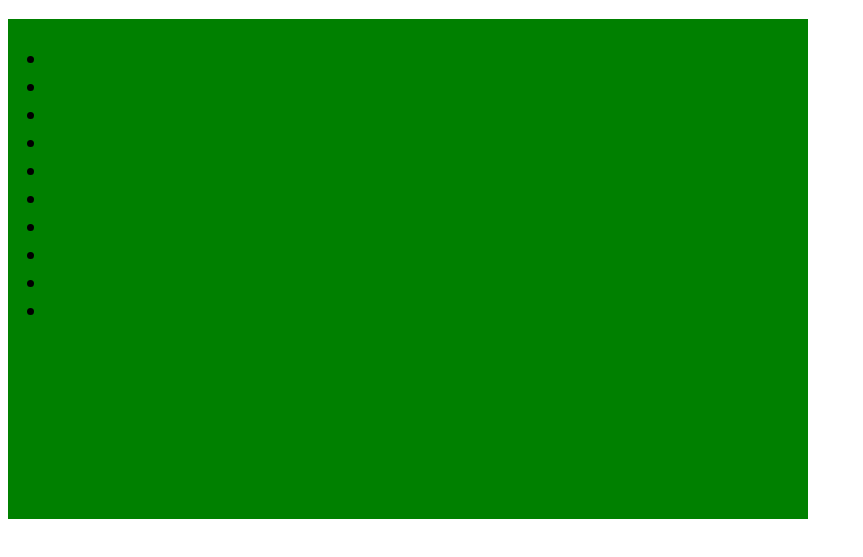
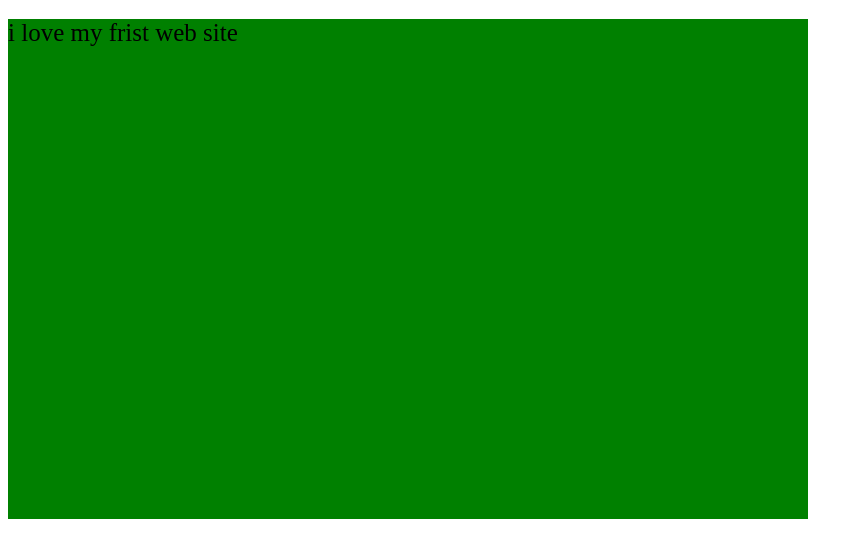
Before and after one commit to afjal01911/my-frist-web, a plain HTML site: page index.html in a window 1280 px wide. Shown: the part 61-618 px from the top of the page, without its empty margins (0-863 px from the left). Drawn offline with Linux system fonts and the light colour scheme.

Commit message:
Update index.html

```diff
--- a/index.html
+++ b/index.html
@@ -15,18 +15,7 @@
         <div class="second">second</div>
         <div class="thrid">thrid</div>
     -->
-   <ul>
-    <li><a href=""></a></li>
-    <li><a href=""></a></li>
-    <li><a href=""></a></li>
-    <li><a href=""></a></li>
-    <li><a href=""></a></li>
-    <li><a href=""></a></li>
-    <li><a href=""></a></li>
-    <li><a href=""></a></li>
-    <li><a href=""></a></li>
-    <li><a href=""></a></li>
-   </ul>
+  i love my frist web site
     </div>
 </body>
 </html>
```
